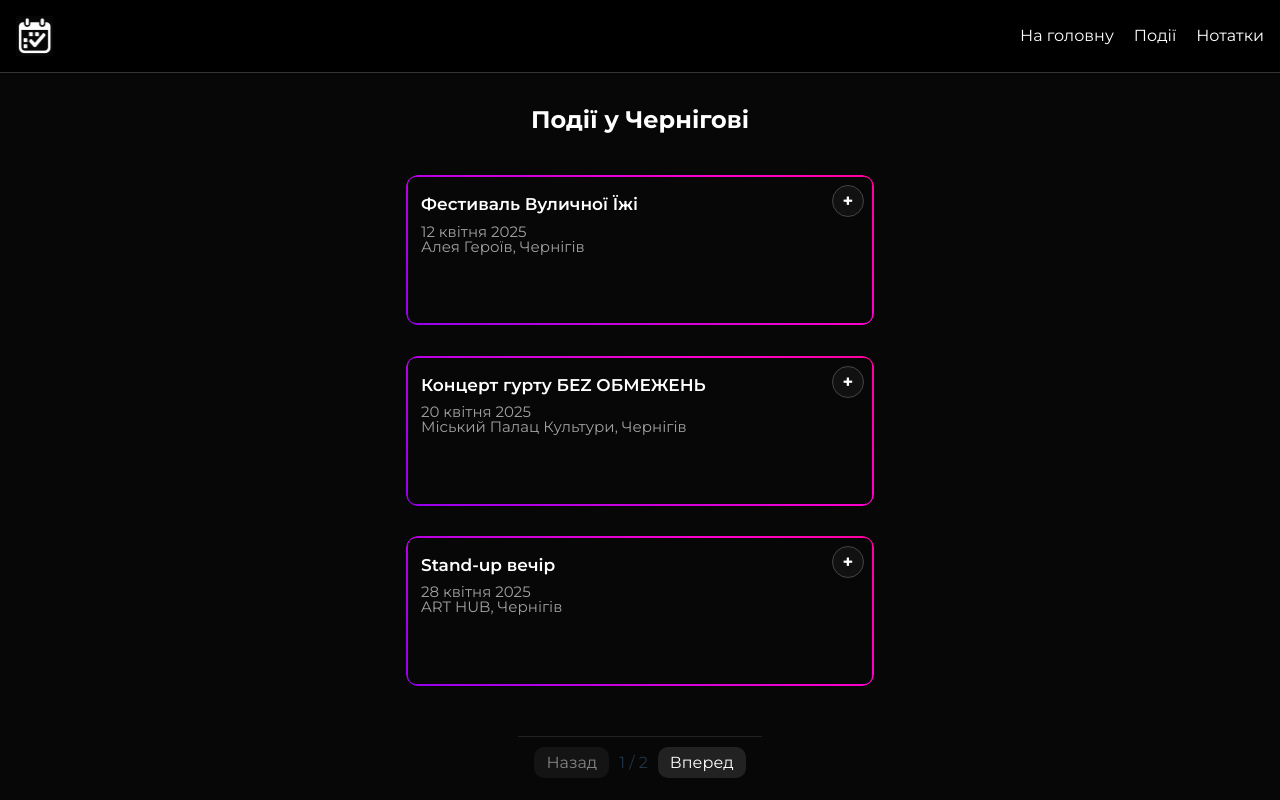
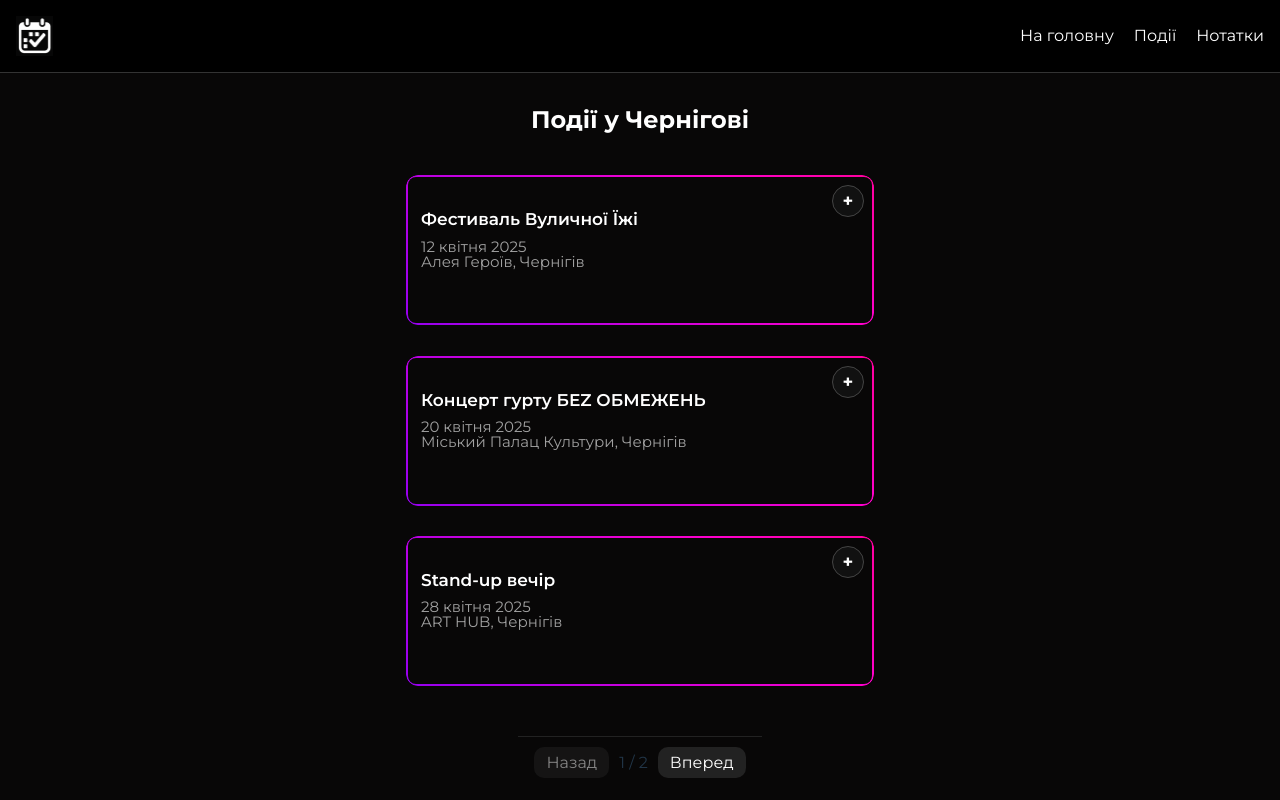
Before and after one commit to kulikp1/planner, a React (Vite) app: page /events in a window 1280 px wide. Built offline with nearby package versions, Linux system fonts and the light colour scheme.

Commit message:
Update Events.module.css

```diff
--- a/src/components/Events/Events.module.css
+++ b/src/components/Events/Events.module.css
@@ -100,7 +100,7 @@ body {
   font-size: 17px;
   color: white;
   font-weight: 600;
-  margin-top: 5px;
+  margin-top: 20px;
   margin-bottom: 10px;
   line-height: 1.1;
 }
```
